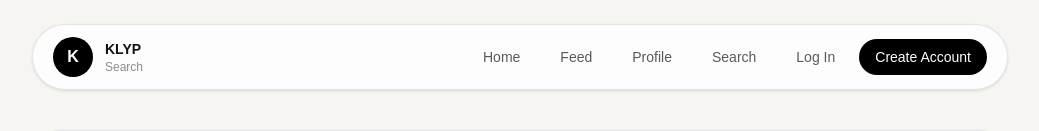
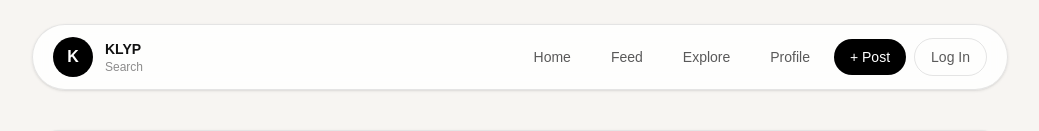
Before and after one commit to MrTeppy/klyp-app, a Next.js app: page /search in a window 1280 px wide. Shown: the top 131 px of the page, without its empty margins (120-1159 px from the left). Built offline with nearby package versions, Linux system fonts and the light colour scheme; no server answers.

Commit message:
Fix header navigation buttons

```diff
--- a/components/AppHeader.tsx
+++ b/components/AppHeader.tsx
@@ -8,17 +8,13 @@ export default function AppHeader({ subtitle = "Your Space" }: { subtitle?: stri
   const [user, setUser] = useState<any>(null);
 
   useEffect(() => {
-    supabase.auth.getUser().then(({ data }) => {
-      setUser(data.user ?? null);
-    });
+    supabase.auth.getUser().then(({ data }) => setUser(data.user ?? null));
 
     const { data: listener } = supabase.auth.onAuthStateChange((_event, session) => {
       setUser(session?.user ?? null);
     });
 
-    return () => {
-      listener.subscription.unsubscribe();
-    };
+    return () => listener.subscription.unsubscribe();
   }, []);
 
   async function handleLogout() {
@@ -27,50 +23,52 @@ export default function AppHeader({ subtitle = "Your Space" }: { subtitle?: stri
   }
 
   return (
-    <header className="mb-6 rounded-[24px] border border-black/10 bg-white/80 px-4 py-3 shadow-sm backdrop-blur sm:mb-10 sm:rounded-full sm:px-5">
+    <header className="mb-6 rounded-[24px] border border-black/10 bg-white/85 px-4 py-3 shadow-sm backdrop-blur sm:mb-10 sm:rounded-full sm:px-5">
       <div className="flex flex-col gap-3 sm:flex-row sm:items-center sm:justify-between">
-        <div className="flex items-center gap-3">
-          <div className="flex h-10 w-10 items-center justify-center rounded-full bg-black text-white font-semibold">
+        <Link href="/feed" className="flex items-center gap-3">
+          <div className="flex h-10 w-10 items-center justify-center rounded-full bg-black font-semibold text-white">
             K
           </div>
           <div>
             <div className="text-sm font-semibold">KLYP</div>
             <div className="text-xs text-black/45">{subtitle}</div>
           </div>
-        </div>
+        </Link>
 
-        <div className="flex flex-wrap items-center gap-2">
-          <Link href="/" className="inline-flex items-center justify-center rounded-full px-4 py-2 text-sm text-black/65 transition hover:bg-black/5">
+        <nav className="flex flex-wrap items-center gap-2">
+          <Link href="/" className="rounded-full px-4 py-2 text-sm text-black/65 hover:bg-black/5">
             Home
           </Link>
-          <Link href="/feed" className="inline-flex items-center justify-center rounded-full px-4 py-2 text-sm text-black/65 transition hover:bg-black/5">
+
+          <Link href="/feed" className="rounded-full px-4 py-2 text-sm text-black/65 hover:bg-black/5">
             Feed
           </Link>
-          <Link href="/profile" className="inline-flex items-center justify-center rounded-full px-4 py-2 text-sm text-black/65 transition hover:bg-black/5">
+
+          <Link href="/search" className="rounded-full px-4 py-2 text-sm text-black/65 hover:bg-black/5">
+            Explore
+          </Link>
+
+          <Link href="/profile" className="rounded-full px-4 py-2 text-sm text-black/65 hover:bg-black/5">
             Profile
           </Link>
-          <Link href="/search" className="inline-flex items-center justify-center rounded-full px-4 py-2 text-sm text-black/65 transition hover:bg-black/5">
-            Search
+
+          <Link href="/upload" className="rounded-full bg-black px-4 py-2 text-sm font-medium text-white hover:opacity-90">
+            + Post
           </Link>
 
           {user ? (
             <button
               onClick={handleLogout}
-              className="inline-flex items-center justify-center rounded-full bg-black px-4 py-2 text-sm font-medium text-white transition hover:opacity-90"
+              className="rounded-full border border-black/10 px-4 py-2 text-sm text-black/65 hover:bg-black/5"
             >
               Log Out
             </button>
           ) : (
-            <>
-              <Link href="/login" className="inline-flex items-center justify-center rounded-full px-4 py-2 text-sm text-black/65 transition hover:bg-black/5">
-                Log In
-              </Link>
-              <Link href="/signup" className="inline-flex items-center justify-center rounded-full bg-black px-4 py-2 text-sm font-medium text-white transition hover:opacity-90">
-                Create Account
-              </Link>
-            </>
+            <Link href="/login" className="rounded-full border border-black/10 px-4 py-2 text-sm text-black/65 hover:bg-black/5">
+              Log In
+            </Link>
           )}
-        </div>
+        </nav>
       </div>
     </header>
   );
```
